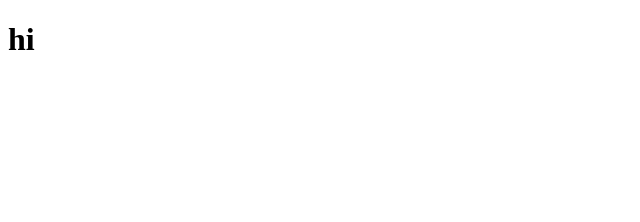
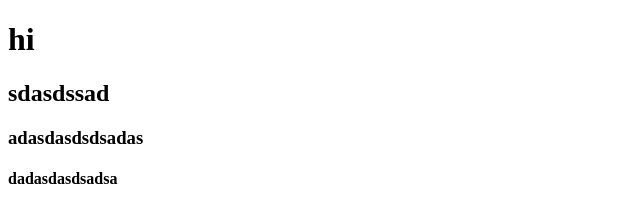
Before and after one commit to JuanCarlosLV/PruebaGit, a plain HTML site: page index.html in a window 1280 px wide. Shown: the whole page, without its empty margins (0-640 px from the left). Drawn offline with Linux system fonts and the light colour scheme.

Commit message:
primer commit juan2

```diff
--- a/index.html
+++ b/index.html
@@ -8,5 +8,8 @@
 </head>
 <body>
     <h1>hi</h1>
+    <h2>sdasdssad</h2>
+    <h3>adasdasdsdsadas</h3>
+    <h4>dadasdasdsadsa</h4>
 </body>
 </html>
```
